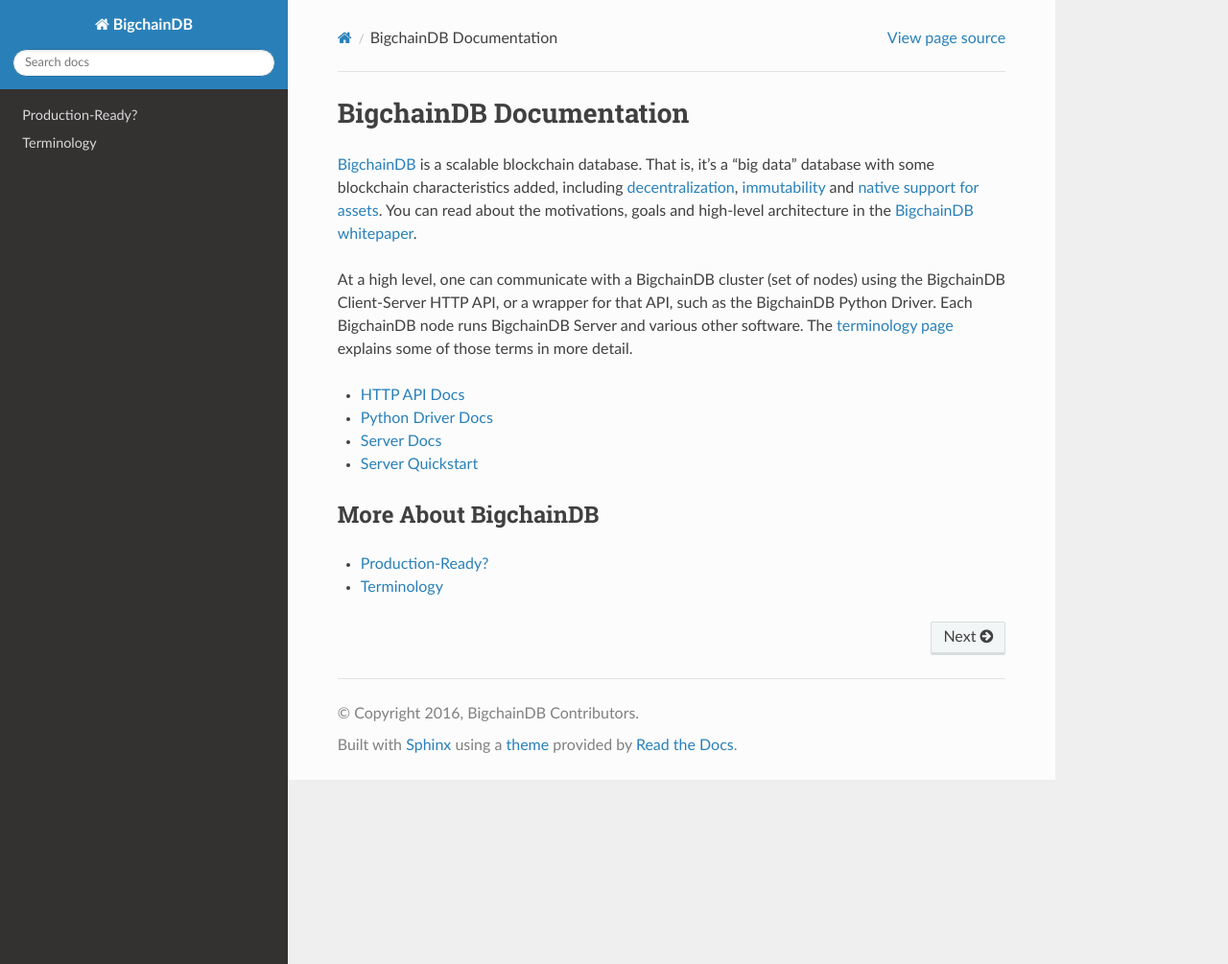
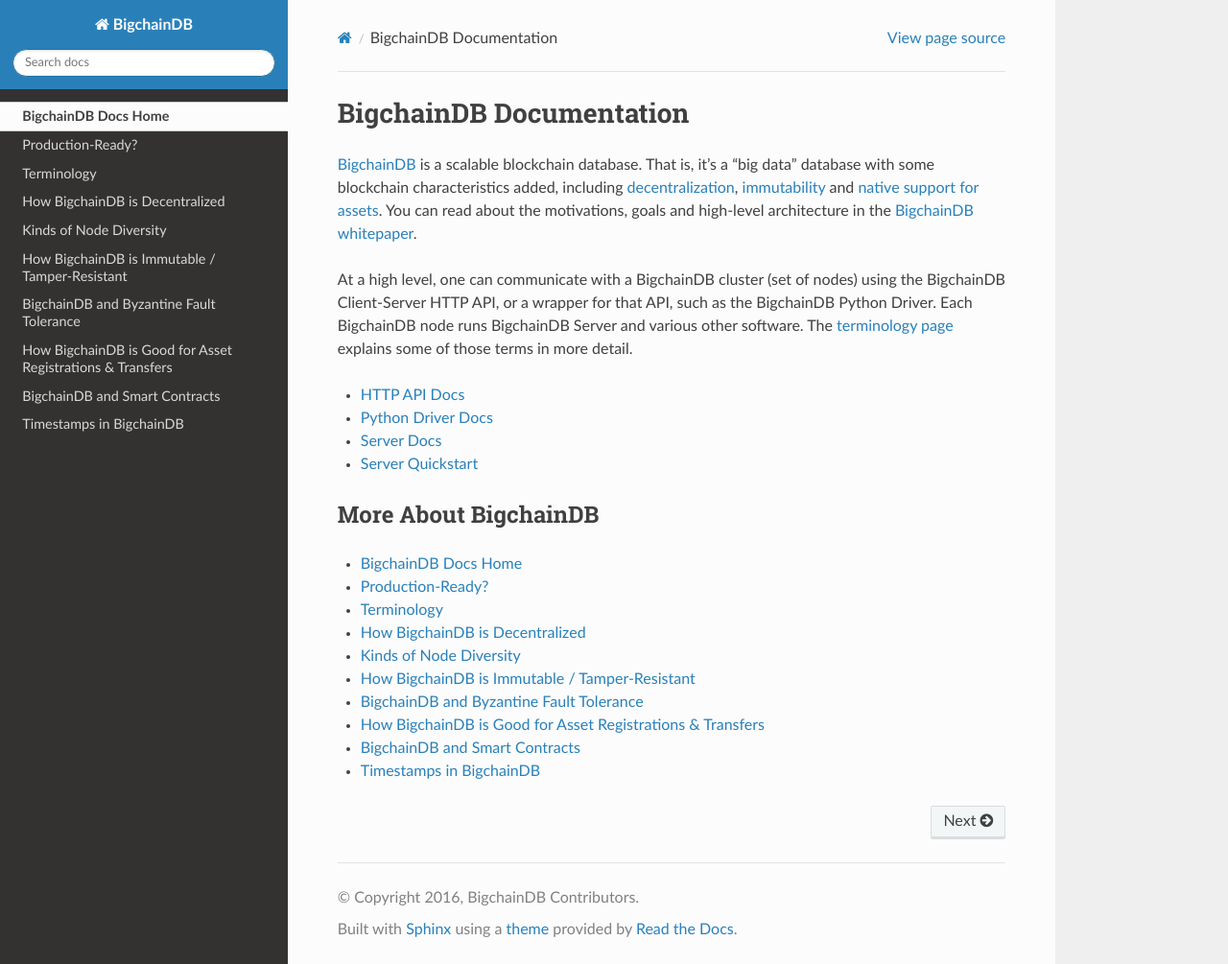
Before and after one commit to thebeast0407/docs-root, a Sphinx documentation site: the page built from docs/source/index.rst, in a window 1280 px wide and 1005 px high. Shown: the whole window at 96% size. Built offline with Sphinx 7.4.7 and the Read the Docs theme 2.0.0, drawn with Linux system fonts in a browser that asks for light colours; part of the change alters nothing that is shown.

Commit message:
Copied Topic Guides from Server docs; made some edits

````diff
--- /dev/null
+++ b/docs/source/assets.rst
@@ -0,0 +1,24 @@
+How BigchainDB is Good for Asset Registrations & Transfers
+==========================================================
+
+BigchainDB can store data of any kind (within reason), but it's designed to be particularly good for storing asset registrations and transfers:
+
+* The fundamental thing that one submits to a BigchainDB federation to be checked and stored (if valid) is a *transaction*, and there are two kinds: creation transactions and transfer transactions.
+* A creation transaction can be use to register any kind of indivisible asset, along with arbitrary metadata.
+* An asset can have zero, one, or several owners.
+* The owners of an asset can specify (crypto-)conditions which must be satisified by anyone wishing transfer the asset to new owners. For example, a condition might be that at least 3 of the 5 current owners must cryptographically sign a transfer transaction.
+* BigchainDB verifies that the conditions have been satisified as part of checking the validity of transfer transactions. (Moreover, anyone can check that they were satisfied.)
+* BigchainDB prevents double-spending of an asset.
+* Validated transactions are strongly tamper-resistant; see [the section about immutability / tamper-resistance](immutable.html).
+
+
+BigchainDB Integration with Other Blockchains
+---------------------------------------------
+
+BigchainDB works with the `Interledger protocol <https://interledger.org/>`_, enabling the transfer of assets between BigchainDB and other blockchains, ledgers, and payment systems.
+
+We’re actively exploring ways that BigchainDB can be used with other blockchains and platforms.
+
+.. note::
+
+   We used the word "owners" somewhat loosely above. A more accurate word might be fulfillers, signers, controllers, or tranfer-enablers. See BigchainDB Server `issue #626 <https://github.com/bigchaindb/bigchaindb/issues/626>`_.
--- /dev/null
+++ b/docs/source/bft.md
@@ -0,0 +1,19 @@
+# BigchainDB and Byzantine Fault Tolerance
+
+We have Byzantine fault tolerance (BFT) in our roadmap, as a switch that people can turn on. We anticipate that turning it on will cause a severe dropoff in performance (to gain some extra security). See [Issue #293](https://github.com/bigchaindb/bigchaindb/issues/293).
+
+Among the big, industry-used distributed databases in production today (e.g. DynamoDB, Bigtable, MongoDB, Cassandra, Elasticsearch), none of them are BFT. Indeed, almost all wide-area distributed systems in production are not BFT, including military, banking, healthcare, and other security-sensitive systems.
+
+The are many more practical things that nodes can do to increase security (e.g. firewalls, key management, access controls).
+
+From a [recent essay by Ken Birman](http://sigops.org/sosp/sosp15/history/05-birman.pdf) (of Cornell):
+
+> Oh, and with respect to the BFT point: Jim [Gray] felt that real systems fail by crashing [54]. Others have since done studies reinforcing this view, or finding that even crash-failure solutions can sometimes defend against application corruption. One interesting study, reported during a SOSP WIPS session by Ben Reed (one of the co-developers of Zookeeper), found that at Yahoo, Zookeeper itself had never experienced Byzantine faults in a one-year period that they studied closely.
+
+> [54] Jim Gray. Why Do Computers Stop and What Can Be Done About It? SOSP, 1985.
+
+Ben Reed never published those results, but Birman wrote more about them in the book *Guide to Reliable Distributed Systems: Building High-Assurance Applications*. From page 358 of that book:
+
+> But the cloud community, led by Ben Reed and Flavio Junqueira at Yahoo, sees things differently (these are the two inventor’s [sic] of Yahoo’s ZooKeeper service). **They have described informal studies of how applications and machines at Yahoo failed, concluding that the frequency of Byzantine failures was extremely small relative to the frequency of crash failures** [emphasis added]. Sometimes they did see data corruption, but then they often saw it occur in a correlated way that impacted many replicas all at once. And very often they saw failures occur in the client layer, then propagate into the service. BFT techniques tend to be used only within a service, not in the client layer that talks to that service, hence offer no protection against malfunctioning clients. **All of this, Reed and Junqueira conclude, lead to the realization that BFT just does not match the real needs of a cloud computing company like Yahoo, even if the data being managed by a service really is of very high importance** [emphasis added]. Unfortunately, they have not published this study; it was reported at an “outrageous opinions” session at the ACM Symposium on Operating Systems Principles, in 2009.
+
+> The practical use of the Byzantine protocol raises another concern: The timing assumptions built into the model [i.e. synchronous or partially-synchronous nodes] are not realizable in most computing environments…
--- /dev/null
+++ b/docs/source/decentralized.md
@@ -0,0 +1,21 @@
+# How BigchainDB is Decentralized
+
+Decentralization means that no one owns or controls everything, and there is no single point of failure.
+
+Ideally, each node in a BigchainDB cluster is owned and controlled by a different person or organization. Even if the cluster lives within one organization, it's still preferable to have each node controlled by a different person or subdivision.
+
+We use the phrase "BigchainDB federation" (or just "federation") to refer to the set of people and/or organizations who run the nodes of a BigchainDB cluster. A federation requires some form of governance to make decisions such as membership and policies. The exact details of the governance process are determined by each federation, but it can be very decentralized (e.g. purely vote-based, where each node gets a vote, and there are no special leadership roles).
+
+The actual data is decentralized in that it doesn’t all get stored in one place. Each federation node stores the primary of one shard and replicas of some other shards. (A shard is a subset of the total set of documents.) Sharding and replication are handled by RethinkDB.
+
+Every node has its own locally-stored list of the public keys of other federation members: the so-called keyring. There's no centrally-stored or centrally-shared keyring.
+
+A federation can increase its decentralization (and its resilience) by increasing its jurisdictional diversity, geographic diversity, and other kinds of diversity. This idea is expanded upon in [the section on node diversity](diversity.html).
+
+There’s no node that has a long-term special position in the federation. All nodes run the same software and perform the same duties.
+
+RethinkDB has an “admin” user which can’t be deleted and which can make big changes to the database, such as dropping a table. Right now, that’s a big security vulnerability, but we have plans to mitigate it by:
+1. Locking down the admin user as much as possible.
+2. Having all nodes inspect RethinkDB admin-type requests before acting on them. Requests can be checked against an evolving whitelist of allowed actions (voted on by federation nodes).
+
+It’s worth noting that the RethinkDB admin user can’t transfer assets, even today. The only way to create a valid transfer transaction is to fulfill the current (crypto) conditions on the asset, and the admin user can’t do that because the admin user doesn’t have the necessary private keys (or preimages, in the case of hashlock conditions). They’re not stored in the database.
--- /dev/null
+++ b/docs/source/diversity.md
@@ -0,0 +1,11 @@
+# Kinds of Node Diversity
+
+Steps should be taken to make it difficult for any one actor or event to control or damage “enough” of the nodes. (“Enough” is usually a quorum.) There are many kinds of diversity to consider, listed below. It may be quite difficult to have high diversity of all kinds.
+
+1. **Jurisdictional diversity.** The nodes should be controlled by entities within multiple legal jurisdictions, so that it becomes difficult to use legal means to compel enough of them to do something.
+2. **Geographic diversity.** The servers should be physically located at multiple geographic locations, so that it becomes difficult for a natural disaster (such as a flood or earthquake) to damage enough of them to cause problems.
+3. **Hosting diversity.** The servers should be hosted by multiple hosting providers (e.g. Amazon Web Services, Microsoft Azure, Digital Ocean, Rackspace), so that it becomes difficult for one hosting provider to influence enough of the nodes.
+4. **Operating system diversity.** The servers should use a variety of operating systems, so that a security bug in one OS can’t be used to exploit enough of the nodes.
+5. **Diversity in general.** In general, membership diversity (of all kinds) confers many advantages on a federation. For example, it provides the federation with a source of various ideas for addressing challenges.
+
+Note: If all the nodes are running the same code, i.e. the same implementation of BigchainDB, then a bug in that code could be used to compromise all of the nodes. Ideally, there would be several different, well-maintained implementations of BigchainDB Server (e.g. one in Python, one in Go, etc.), so that a federation could also have a diversity of server implementations.
--- /dev/null
+++ b/docs/source/immutable.md
@@ -0,0 +1,19 @@
+# How BigchainDB is Immutable / Tamper-Resistant
+
+The word _immutable_ means "unchanging over time or unable to be changed." For example, the decimal digits of π are immutable (3.14159…).
+
+The blockchain community often describes blockchains as “immutable.” If we interpret that word literally, it means that blockchain data is unchangeable or permanent, which is absurd. The data _can_ be changed. For example, a plague might drive humanity extinct; the data would then get corrupted over time due to water damage, thermal noise, and the general increase of entropy. In the case of Bitcoin, nothing so drastic is required: a 51% attack will suffice.
+
+It’s true that blockchain data is more difficult to change than usual: it’s more tamper-resistant than a typical file system or database. Therefore, in the context of blockchains, we interpret the word “immutable” to mean tamper-resistant. (Linguists would say that the word “immutable” is a _term of art_ in the blockchain community.)
+
+BigchainDB achieves strong tamper-resistance in the following ways:
+
+1. **Replication.** All data is sharded and shards are replicated in several (different) places. The replication factor can be set by the federation. The higher the replication factor, the more difficult it becomes to change or delete all replicas.
+2. **Internal watchdogs.** All nodes monitor all changes and if some unallowed change happens, then appropriate action is taken. For example, if a valid block is deleted, then it is put back.
+3. **External watchdogs.** Federations may opt to have trusted third-parties to  monitor and audit their data, looking for irregularities. For federations with publicly-readable data, the public can act as an auditor.
+4. **Cryptographic signatures** are used throughout BigchainDB as a way to check if messages (transactions, blocks and votes) have been tampered with enroute, and as a way to verify who signed the messages. Each block is signed by the node that created it. Each vote is signed by the node that cast it. A creation transaction is signed by the node that created it, although there are plans to improve that by adding signatures from the sending client and multiple nodes; see [Issue #347](https://github.com/bigchaindb/bigchaindb/issues/347). Transfer transactions can contain multiple fulfillments (one per asset transferred). Each fulfillment will typically contain one or more signatures from the owners (i.e. the owners before the transfer). Hashlock fulfillments are an exception; there’s an open issue ([#339](https://github.com/bigchaindb/bigchaindb/issues/339)) to address that.
+5. **Full or partial backups** of the database may be recorded from time to time, possibly on magnetic tape storage, other blockchains, printouts, etc.
+6. **Strong security.** Node owners can adopt and enforce strong security policies.
+7. **Node diversity.** Diversity makes it so that no one thing (e.g. natural disaster or operating system bug) can compromise enough of the nodes. See [the section on the kinds of node diversity](diversity.html).
+
+Some of these things come "for free" as part of the BigchainDB software, and others require some extra effort from the federation and node owners.
--- a/docs/source/index.rst
+++ b/docs/source/index.rst
@@ -2,10 +2,10 @@ BigchainDB Documentation
 ========================
 
 `BigchainDB <https://www.bigchaindb.com/>`_ is a scalable blockchain database.
-That is, it's a "big data" database with some blockchain characteristics added, including `decentralization <https://bigchaindb.readthedocs.io/projects/server/en/latest/topic-guides/decentralized.html>`_,
-`immutability <https://bigchaindb.readthedocs.io/projects/server/en/latest/topic-guides/immutable.html>`_
+That is, it's a "big data" database with some blockchain characteristics added, including `decentralization <decentralized.html>`_,
+`immutability <immutable.html>`_
 and
-`native support for assets <https://bigchaindb.readthedocs.io/projects/server/en/latest/topic-guides/assets.html>`_.
+`native support for assets <assets.html>`_.
 You can read about the motivations, goals and high-level architecture in the `BigchainDB whitepaper <https://www.bigchaindb.com/whitepaper/>`_.
 
 At a high level, one can communicate with a BigchainDB cluster (set of nodes) using the BigchainDB Client-Server HTTP API, or a wrapper for that API, such as the BigchainDB Python Driver. Each BigchainDB node runs BigchainDB Server and various other software. The `terminology page <terminology.html>`_ explains some of those terms in more detail.
@@ -22,5 +22,13 @@ More About BigchainDB
 .. toctree::
    :maxdepth: 1
 
+   BigchainDB Docs Home <self>
    production-ready
    terminology
+   decentralized
+   diversity
+   immutable
+   bft
+   assets
+   smart-contracts
+   timestamps
--- /dev/null
+++ b/docs/source/smart-contracts.rst
@@ -0,0 +1,21 @@
+BigchainDB and Smart Contracts
+==============================
+
+One can store the source code of any smart contract (i.e. a computer program) in BigchainDB, but BigchainDB won't run arbitrary smart contracts.
+
+BigchainDB will run the subset of smart contracts expressible using "crypto-conditions," a subset we like to call "simple contracts." Crypto-conditions are part of the `Interledger Protocol <https://interledger.org/>`_.
+
+The owners of an asset can impose conditions on it that must be met for the asset to be transferred to new owners. Examples of possible conditions (crypto-conditions) include:
+
+- The current owner must sign the transfer transaction (one which transfers ownership to new owners)
+- Three out of five current owners must sign the transfer transaction
+- (Shannon and Kelly) or Morgan must sign the transfer transaction
+- Anyone who provides the secret password (technically, the preimage of a known hash) can create a valid transfer transaction
+
+Crypto-conditions can be quite complex if-this-then-that type conditions, where the "this" can be a long boolean expression. Crypto-conditions can't include loops or recursion and are therefore will always run/check in finite time.
+
+BigchainDB also supports a timeout condition which enables it to support a form of escrow.
+
+.. note::
+
+   We used the word "owners" somewhat loosely above. A more accurate word might be fulfillers, signers, controllers, or tranfer-enablers. See BigchainDB Server `issue #626 <https://github.com/bigchaindb/bigchaindb/issues/626>`_.
--- /dev/null
+++ b/docs/source/timestamps.md
@@ -0,0 +1,95 @@
+# Timestamps in BigchainDB
+
+Each transaction, block and vote has an associated timestamp. Interpreting those timestamps is tricky, hence the need for this section.
+
+
+## Timestamp Sources & Accuracy
+
+A transaction's timestamp is provided by the client which created and submitted the transaction to a BigchainDB node. A block's timestamp is provided by the BigchainDB node which created the block. A vote's timestamp is provided by the BigchainDB node which created the vote.
+
+When a BigchainDB client or node needs a timestamp, it calls a BigchainDB utility function named `timestamp()`. There's a detailed explanation of how that function works below, but the short version is that it gets the [Unix time](https://en.wikipedia.org/wiki/Unix_time) from its system clock, rounded to the nearest second.
+
+We can't say anything about the accuracy of the system clock on clients. Timestamps from clients are still potentially useful, however, in a statistical sense. We say more about that below.
+
+We advise BigchainDB nodes to run special software (an "NTP daemon") to keep their system clock in sync with standard time servers. (NTP stands for [Network Time Protocol](https://en.wikipedia.org/wiki/Network_Time_Protocol).)
+
+
+## Converting Timestamps to UTC
+
+To convert a BigchainDB timestamp (a Unix time) to UTC, you need to know how the node providing the timestamp was set up. That's because different setups will report a different "Unix time" value around leap seconds! There's [a nice Red Hat Developer Blog post about the various setup options](http://developers.redhat.com/blog/2015/06/01/five-different-ways-handle-leap-seconds-ntp/). If you want more details, see [David Mills' pages about leap seconds, NTP, etc.](https://www.eecis.udel.edu/~mills/leap.html) (David Mills designed NTP.)
+
+We advise BigchainDB nodes to run an NTP daemon with particular settings so that their timestamps are consistent.
+
+If a timestamp comes from a node that's set up as we advise, it can be converted to UTC as follows:
+
+1. Use a standard "Unix time to UTC" converter to get a UTC timestamp.
+2. Is the UTC timestamp a leap second, or the second before/after a leap second? There's [a list of all the leap seconds on Wikipedia](https://en.wikipedia.org/wiki/Leap_second).
+3. If no, then you are done.
+4. If yes, then it might not be possible to convert it to a single UTC timestamp. Even if it can't be converted to a single UTC timestamp, it _can_ be converted to a list of two possible UTC timestamps.
+Showing how to do that is beyond the scope of this documentation.
+In all likelihood, you will never have to worry about leap seconds because they are very rare.
+(There were only 26 between 1972 and the end of 2015.)
+
+
+## Calculating Elapsed Time Between Two Timestamps
+
+There's another gotcha with (Unix time) timestamps: you can't calculate the real-world elapsed time between two timestamps (correctly) by subtracting the smaller timestamp from the larger one. The result won't include any of the leap seconds that occured between the two timestamps. You could look up how many leap seconds happened between the two timestamps and add that to the result. There are many library functions for working with timestamps; those are beyond the scope of this documentation.
+
+
+## Avoid Doing Transactions Around Leap Seconds
+
+Because of the ambiguity and confusion that arises with Unix time around leap seconds, we advise users to avoid creating transactions around leap seconds.
+
+
+## Interpreting Sets of Timestamps
+
+You can look at many timestamps to get a statistical sense of when something happened. For example, a transaction in a decided-valid block has many associated timestamps:
+
+* its own timestamp
+* the timestamps of the other transactions in the block; there could be as many as 999 of those
+* the timestamp of the block
+* the timestamps of all the votes on the block
+
+Those timestamps come from many sources, so you can look at all of them to get some statistical sense of when the transaction "actually happened." The timestamp of the block should always be after the timestamp of the transaction, and the timestamp of the votes should always be after the timestamp of the block.
+
+
+## How BigchainDB Uses Timestamps
+
+BigchainDB _doesn't_ use timestamps to determine the order of transactions or blocks. In particular, the order of blocks is determined by RethinkDB's changefeed on the bigchain table.
+
+BigchainDB does use timestamps for some things. It uses them to determine if a transaction has been waiting in the backlog for too long (i.e. because the node assigned to it hasn't handled it yet). It also uses timestamps to determine the status of timeout conditions (used by escrow).
+
+
+## Including Trusted Timestamps
+
+If you want to create a transaction payload with a trusted timestamp, you can.
+
+One way to do that would be to send a payload to a trusted timestamping service. They will send back a timestamp, a signature, and their public key. They should also explain how you can verify the signature. You can then include the original payload, the timestamp, the signature, and the service's public key in your transaction. That way, anyone with the verification instructions can verify that the original payload was signed by the trusted timestamping service.
+
+
+## How the timestamp() Function Works
+
+BigchainDB has a utility function named `timestamp()` which amounts to:
+```python
+timestamp() = str(round(time.time()))
+```
+
+In other words, it calls the `time()` function in Python's `time` module, [rounds](https://docs.python.org/3/library/functions.html#round) that to the nearest integer, and converts the result to a string.
+
+It rounds the output of `time.time()` to the nearest second because, according to [the Python documentation for `time.time()`](https://docs.python.org/3.4/library/time.html#time.time), "...not all systems provide time with a better precision than 1 second."
+
+How does `time.time()` work? If you look in the C source code, it calls `floattime()` and `floattime()` calls [clock_gettime()](https://www.cs.rutgers.edu/~pxk/416/notes/c-tutorials/gettime.html), if it's available.
+```text
+ret = clock_gettime(CLOCK_REALTIME, &tp);
+```
+
+With `CLOCK_REALTIME` as the first argument, it returns the "Unix time." ("Unix time" is in quotes because its value around leap seconds depends on how the system is set up; see above.)
+
+
+## Why Not Use UTC, TAI or Some Other Time that Has Unambiguous Timestamps for Leap Seconds?
+
+It would be nice to use UTC or TAI timestamps, but unfortunately there's no commonly-available, standard way to get always-accurate UTC or TAI timestamps from the operating system on typical computers today (i.e. accurate around leap seconds).
+
+There _are_ commonly-available, standard ways to get the "Unix time," such as clock_gettime() function available in C. That's what we use (indirectly via Python). ("Unix time" is in quotes because its value around leap seconds depends on how the system is set up; see above.)
+
+The Unix-time-based timestamps we use are only ambiguous circa leap seconds, and those are very rare. Even for those timestamps, the extra uncertainty is only one second, and that's not bad considering that we only report timestamps to a precision of one second in the first place. All other timestamps can be converted to UTC with no ambiguity.
````
